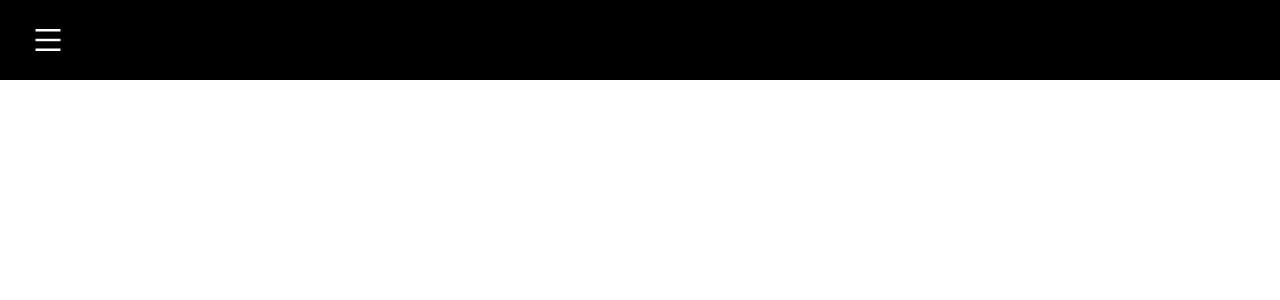
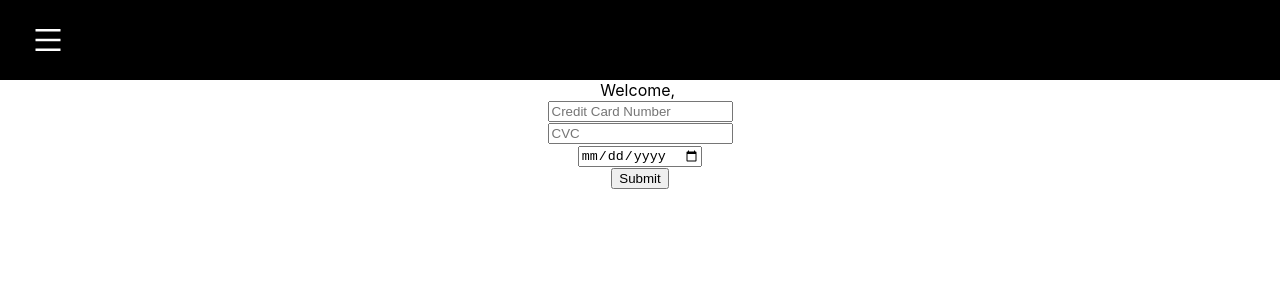
Before and after one commit to TonyHNIU/ASB-Assignment, a React (Create React App) app: page / in a window 1280 px wide. Shown: the top 300 px of the page. Built offline with nearby package versions, Linux system fonts and the light colour scheme.

Commit message:
build layout without functions

```diff
--- a/src/App.tsx
+++ b/src/App.tsx
@@ -1,6 +1,13 @@
 import React, { useState } from "react";
 import "./App.css";
 import { AiOutlineMenu, AiOutlineArrowLeft } from "react-icons/ai";
+import { useForm } from "react-hook-form";
+
+type Profile = {
+  cardnumber: number;
+  cvc: number;
+  expiry: string;
+};
 
 const App: React.FunctionComponent = () => {
   const [sidebar, setSidebar] = useState(false);
@@ -16,6 +23,40 @@ const App: React.FunctionComponent = () => {
           </div>
         </nav>
       </div>
+      <form>
+        <div>Welcome,&nbsp;</div>
+        <div>
+          <input
+            id="cardnumber"
+            name="cardnumber"
+            type="text"
+            placeholder="Credit Card Number"
+            className="input"
+          />
+        </div>
+        <div>
+          <input
+            id="cvc"
+            name="cvc"
+            type="text"
+            placeholder="CVC"
+            className="input"
+          />
+        </div>
+        <div>
+          <input
+            id="expiry"
+            name="expiry"
+            type="date"
+            placeholder="Expiry Date"
+            className="date"
+          />
+        </div>
+        <div></div>
+        <button className="submit" type="submit">
+          Submit
+        </button>
+      </form>
     </div>
   );
 };
```
